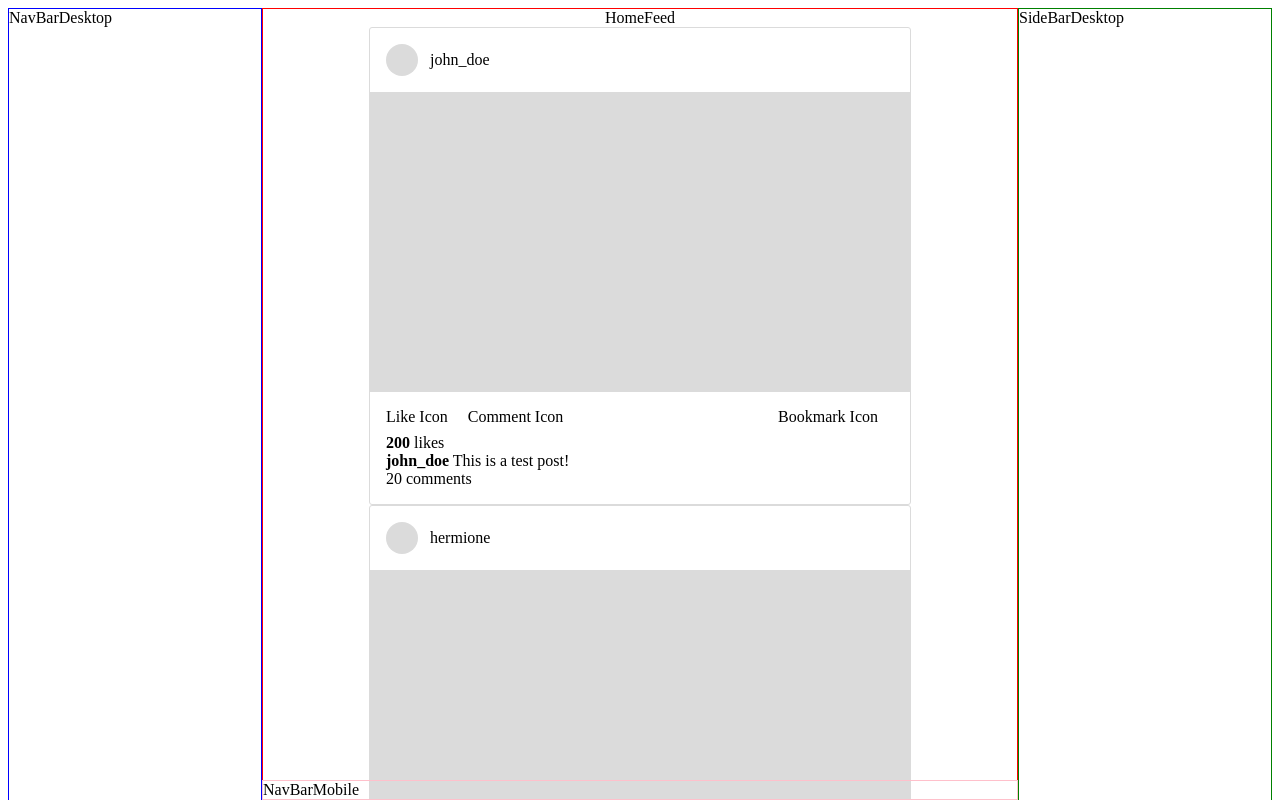
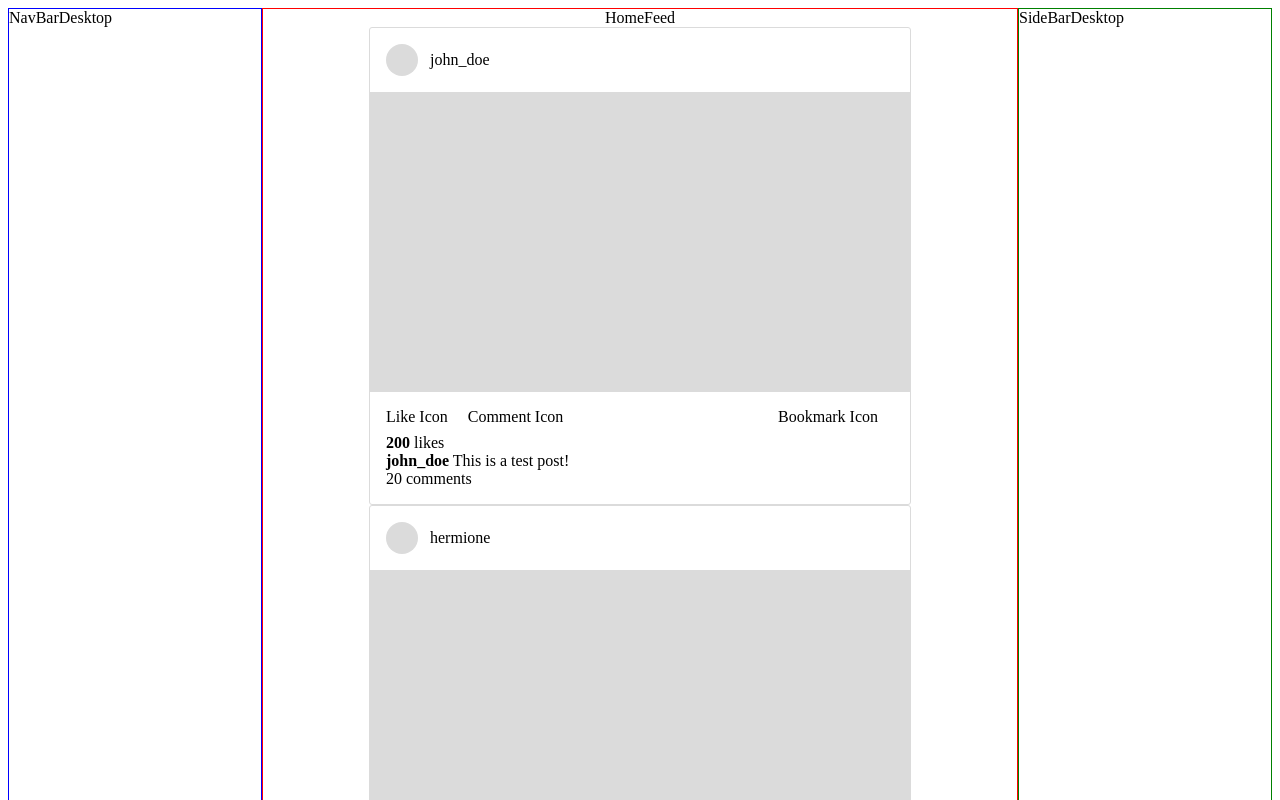
Before and after one commit to Hermione2408/nextjs-project, a Next.js app: page / in a window 1280 px wide. Shown: the top 800 px of the page. Built offline with nearby package versions, Linux system fonts and the light colour scheme.

Commit message:
redux updated

```diff
--- a/pages/_app.js
+++ b/pages/_app.js
@@ -6,6 +6,7 @@ function MyApp({ Component, pageProps }) {
 
   useEffect(() => {
     const checkMobileView = () => {
+      // console.log("window.innerwidth",window.innerWidth)
       setIsMobileView(window.innerWidth < 767);
     };
 
--- a/pages/index.js
+++ b/pages/index.js
@@ -11,7 +11,8 @@ export default function Home({isMobileView}) {
      { !isMobileView && <NavBarDesktop />}
      <div className={styles.home}>
       <HomeFeed/>
-      <NavBarMobile/>
+      {isMobileView && <NavBarMobile/>}
+      {/* <NavBarMobile/> */}
      </div>
      {!isMobileView && <SideBarDesktop/>}
     </div>
--- a/store/store.js
+++ b/store/store.js
@@ -1,11 +1,11 @@
 import { configureStore } from "@reduxjs/toolkit";
-import { authSlice } from "./authSlice";
+import { userSlice } from "./userSlice";
 import { createWrapper } from "next-redux-wrapper";
 
 const makeStore = () =>
   configureStore({
     reducer: {
-      [authSlice.name]: authSlice.reducer,
+      [userSlice.name]: userSlice.reducer,
     },
     devTools: true,
   });
--- a/store/userSlice.js
+++ b/store/userSlice.js
@@ -3,7 +3,7 @@ import { HYDRATE } from "next-redux-wrapper";
 
 // Initial state
 const initialState = {
-  userState: false,
+  userState: {},
 };
 
 // Actual Slice
```
